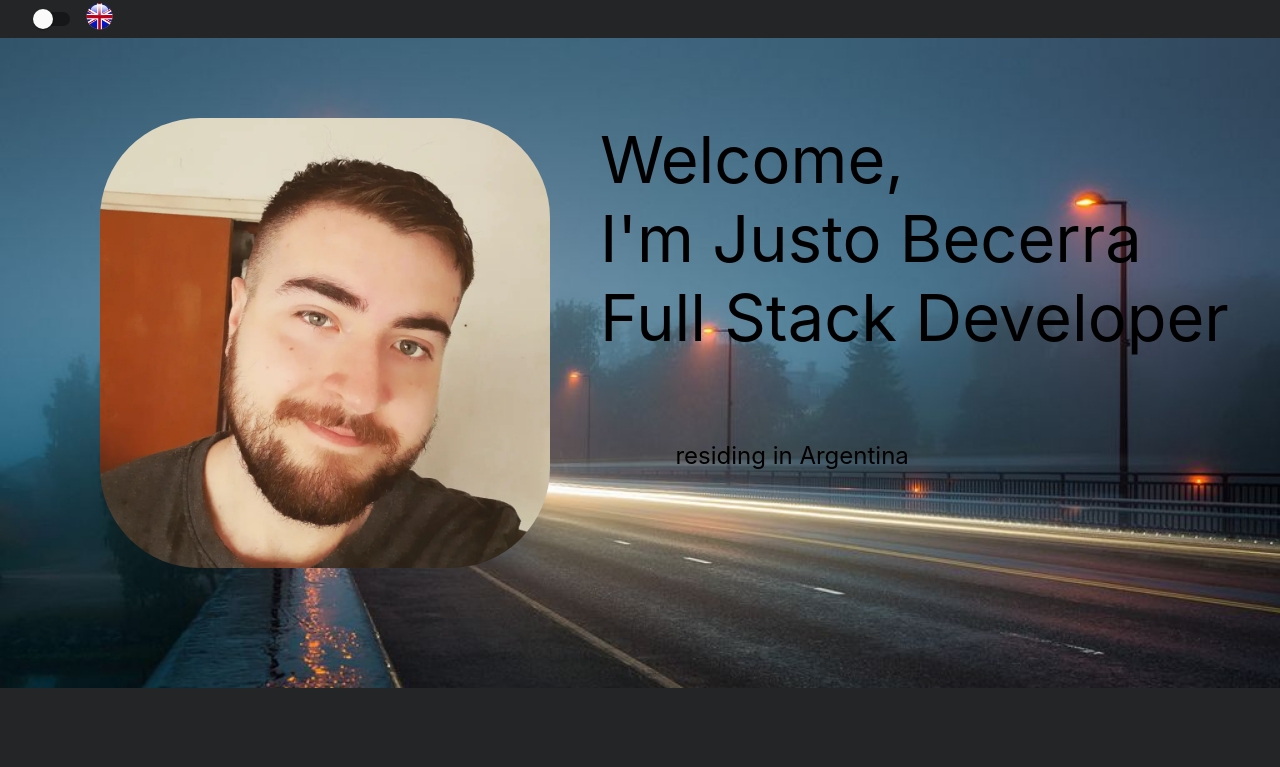
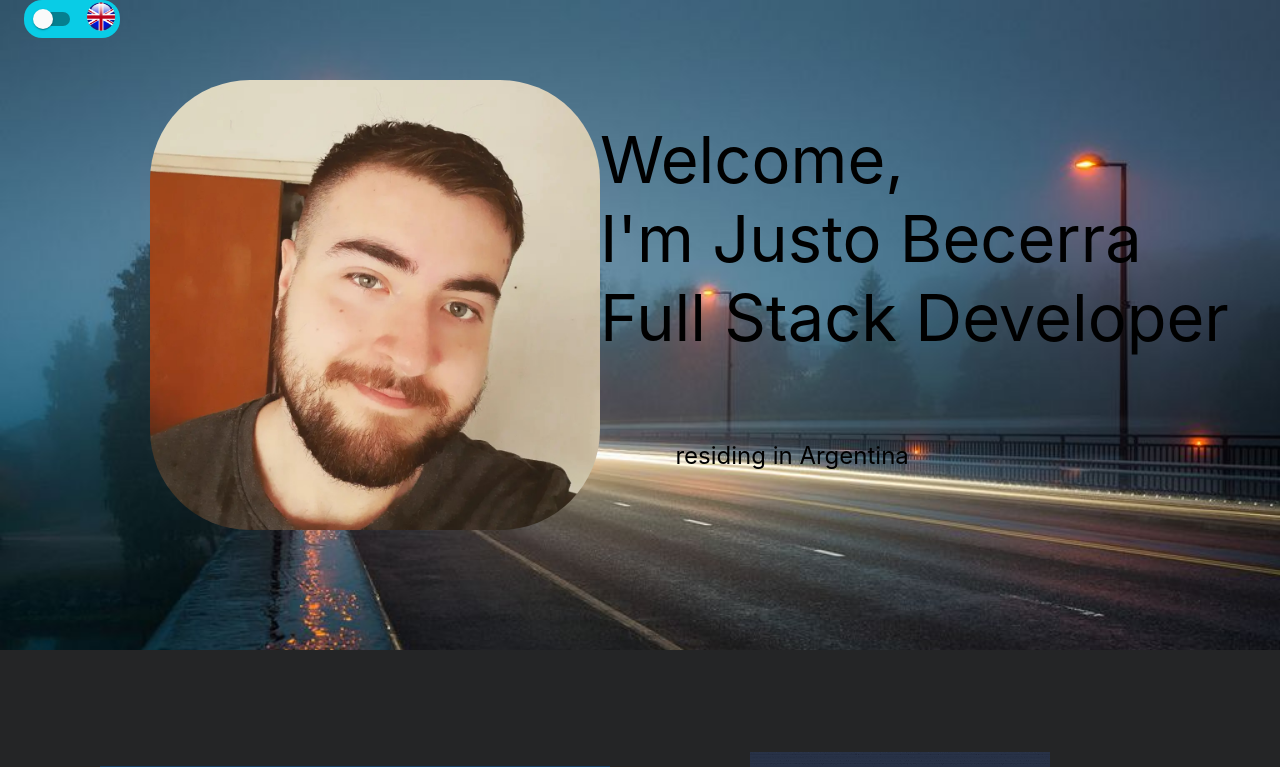
Before and after one commit to JustBecerra/Portfolio, a React (Create React App) app: page / in a window 1280 px wide. Shown: the top 767 px of the page. Built offline with nearby package versions, Linux system fonts and the light colour scheme.

Commit message:
boton traductor hecho

```diff
--- a/src/App.css
+++ b/src/App.css
@@ -1,42 +1,25 @@
 .navbar{
   position:fixed;
-  background-color: black;
-  /* width:600px; */
+  z-index: 1;
 }
 
-.ojalaande{
-  display:flex;
-  flex-direction: column;
-  width:100%;
-
+.navbarBG{
+  background-color: #09cce6;
+  border-top-left-radius: 18px;
+  border-bottom-left-radius: 18px;
+  background:solid;
+  z-index: 1;
 }
 
-/* @media screen and (max-width:766px) {
-  .imagenfondo{
-    background-image: url('../src/components/imgs/night\ road.jpg');
-    background-repeat: no-repeat;
-    background-size: cover;
-    box-sizing: border-box;
-    height:650px;
-    width:100%
-  }
-
-  .profilePic{
-    width:225px;
-    height:225px;
-    border-radius: 100px;
-    position:relative;
-    left:200px;
-    top:80px;
-  }
-
-} */
-
 .languagelogo{
-  width:35px;
-  height:35px;
+  width:38px;
+  height:38px;
+  z-index: 1;
+  border-top-right-radius: 18px;
+  border-bottom-right-radius: 18px;
+  background-color:#09cce6;
   position:absolute;
-  top:1px;
+  top:0px;
 }
 
 .achicarespacio{
@@ -57,11 +40,12 @@ body{
 }
 
 .profilePic{
+  z-index: 0;
   width:450px;
   height:450px;
   border-radius: 100px;
   position:relative;
-  left:100px;
+  left:150px;
   top:80px;
 }
 
--- a/src/App.js
+++ b/src/App.js
@@ -34,9 +34,9 @@ function App() {
 
   return (
     <div className='ojalaande'>
-      <Container >
+      <Container className='navbar'>
         <Switch
-          // className='navbar'
+          className='navbarBG'
           checked={translate}
           onChange={() => setTranslate(!translate)}
         />
--- a/src/components/PersonalInfo/intro.css
+++ b/src/components/PersonalInfo/intro.css
@@ -1,5 +1,6 @@
 .Pbackground{
   color:blanchedalmond;
+  z-index: 10px;
   /* margin-left: 20px; */
   width:500px;
   height:170px;
@@ -26,6 +27,6 @@ body{
 .Aboutme{
   color:blanchedalmond;
   position:absolute;
-  bottom:-180px;
+  bottom:-120px;
   left:530px;
 }
```
Also changed, not shown: 1 other file (tests, documents, lock files or other folders).
